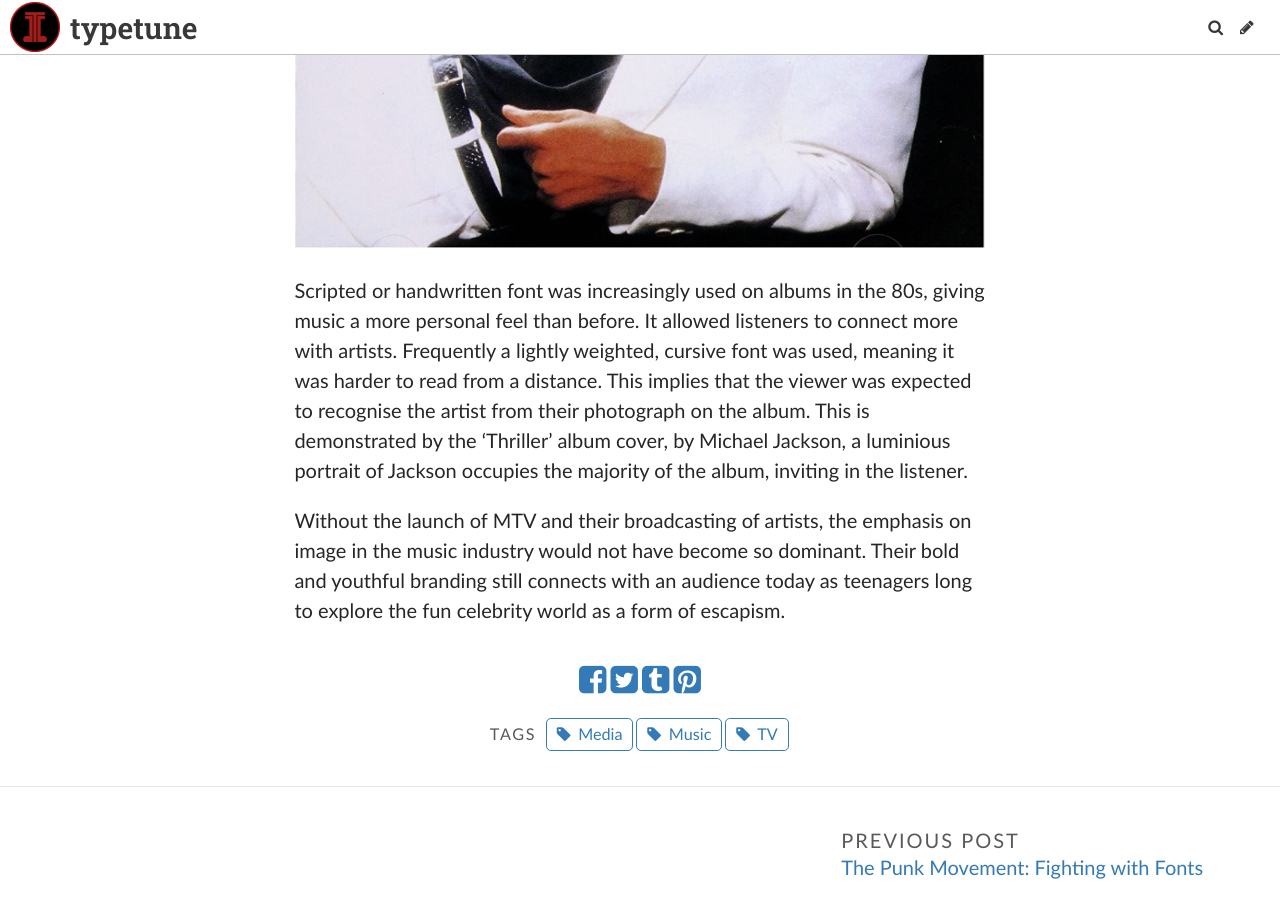
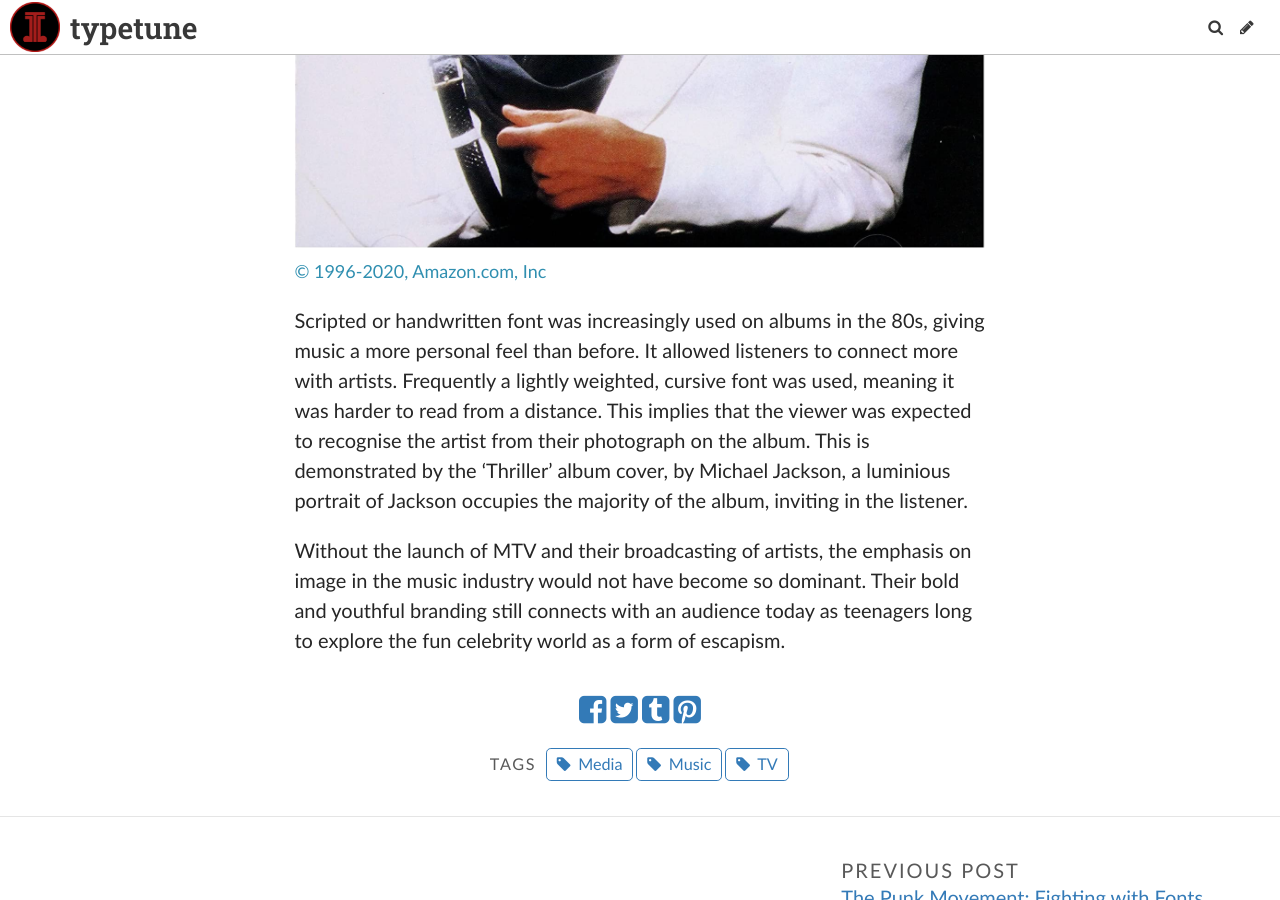
Before and after one commit to lauracutting/typetune, a Jekyll site: the page built from _posts/2020-10-06-mtv-the-visualization-of-music.md, in a window 1280 px wide and 900 px high, scrolled down 2132 px. Built offline with Jekyll 4.4.1, drawn with Linux system fonts in a browser that asks for light colours; some web fonts are replaced.

Commit message:
Update Post “2020-10-06-mtv-the-visualization-of-music”

```diff
--- a/_posts/2020-10-06-mtv-the-visualization-of-music.md
+++ b/_posts/2020-10-06-mtv-the-visualization-of-music.md
@@ -23,7 +23,7 @@ Rather than selecting corporate colours, as other brands would, a variety of pat
 
 MTV featured music artists for the first time encouraging more of a focus on their appearance rather than just their music. This encouraged a new wave of album covers spotlighting portraits of singers rather than just the album title.
 
-![](../uploads/91i7blj8mal._ac_sl1500_.jpg "Thriller by Michael Jackson, released in 1982")
+![© 1996-2020, Amazon.com, Inc](../uploads/91i7blj8mal._ac_sl1500_.jpg "Thriller by Michael Jackson, released in 1982")
 
 Scripted or handwritten font was increasingly used on albums in the 80s, giving music a more personal feel than before. It allowed listeners to connect more with artists. Frequently a lightly weighted, cursive font was used, meaning it was harder to read from a distance. This implies that the viewer was expected to recognise the artist from their photograph on the album. This is demonstrated by the 'Thriller' album cover, by Michael Jackson, a luminious portrait of Jackson occupies the majority of the album, inviting in the listener.
 
```
